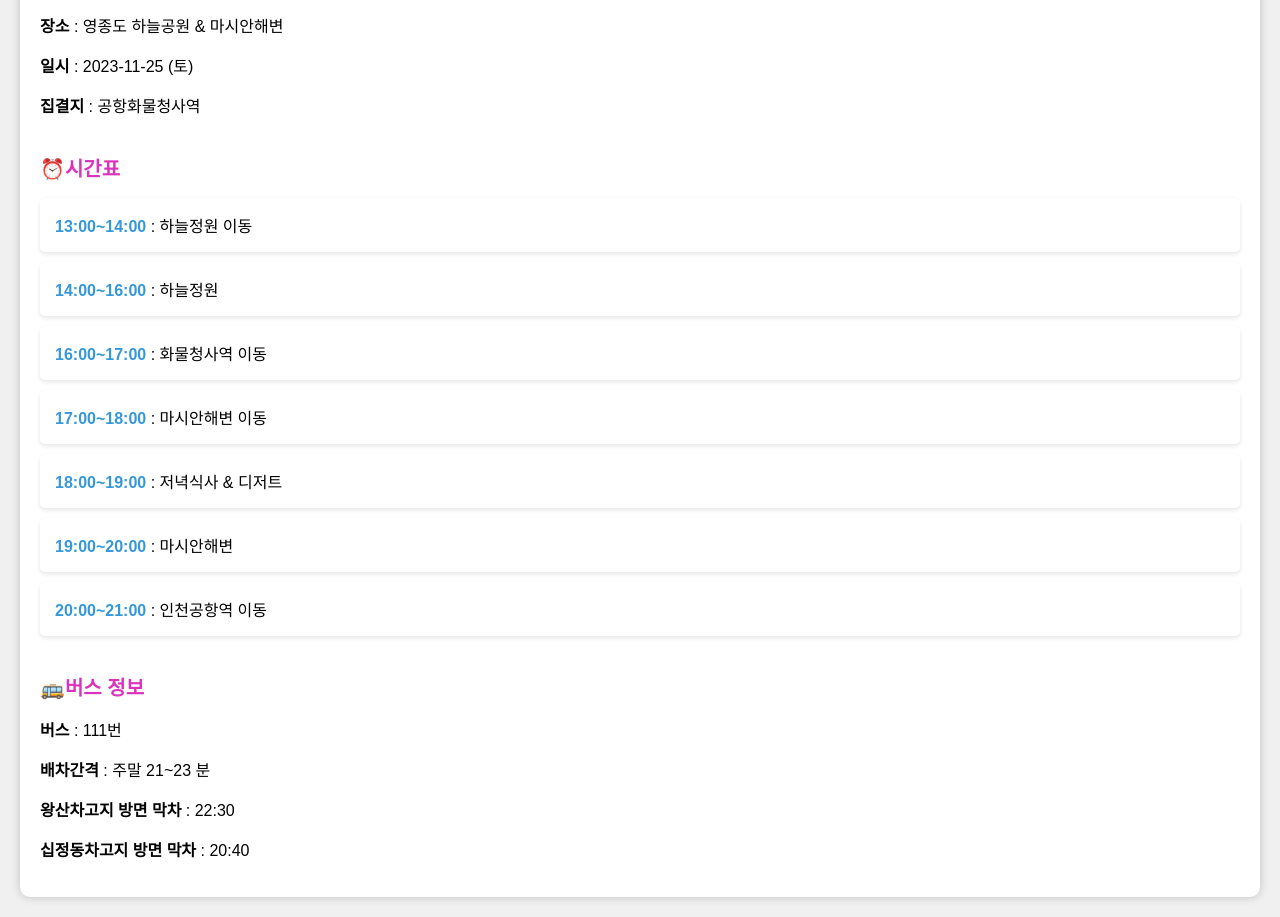
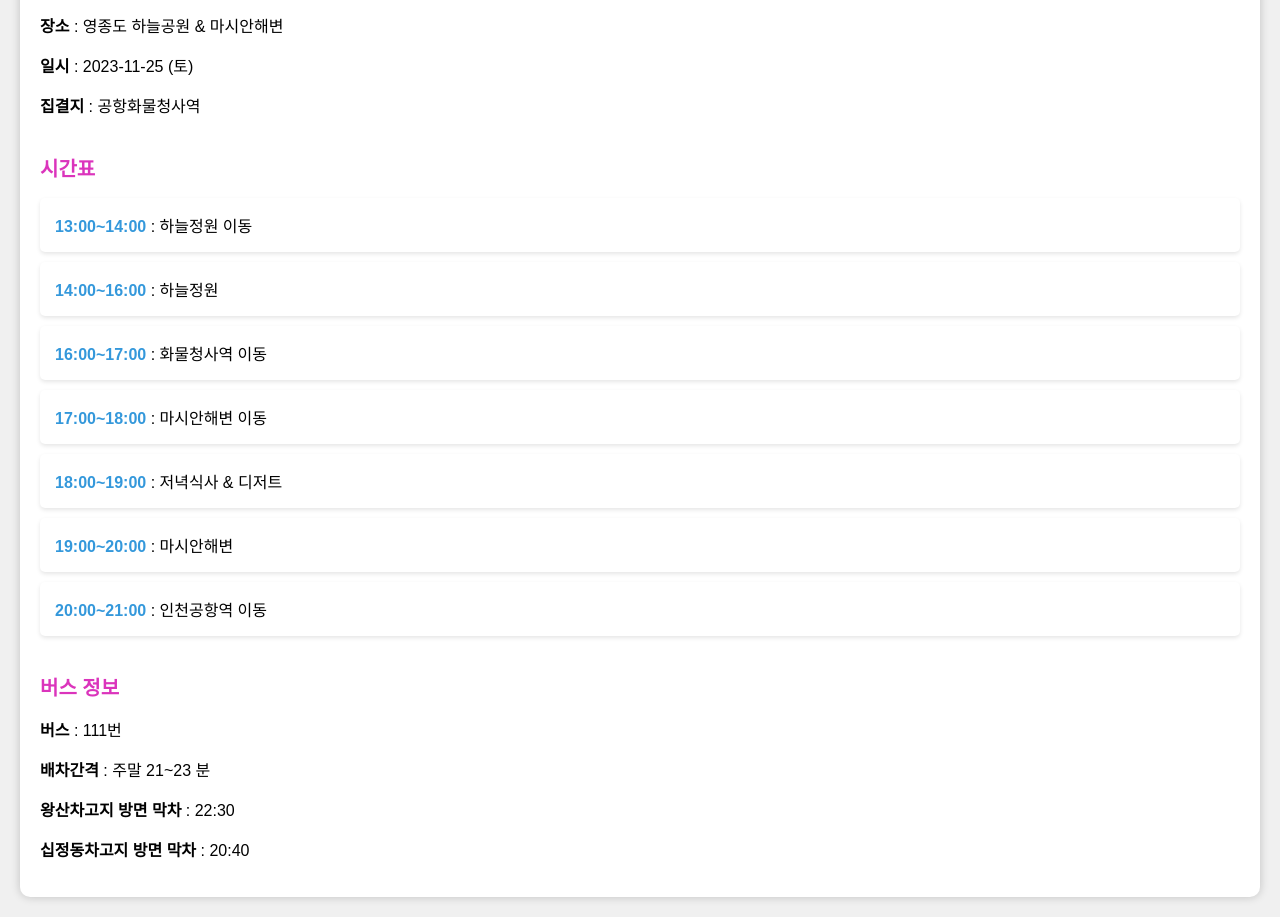
Before and after one commit to DoYeon0430/DoYeon0430.github.io, a plain HTML site: page index.html in a window 1280 px wide. Shown: the part 1700-2617 px from the top of the page. Drawn offline with Linux system fonts and the light colour scheme.

Commit message:
Update index.html

```diff
--- a/index.html
+++ b/index.html
@@ -169,7 +169,7 @@
         <p><strong>집결지</strong> : 공항화물청사역</p>
         </p>
 
-        <h3>⏰시간표</h3>
+        <h3>시간표</h3>
         <ul class="schedule">
             <li class="event"><strong>13:00~14:00</strong> : 하늘정원 이동</li>
             <li class="event"><strong>14:00~16:00</strong> : 하늘정원</li>
@@ -180,7 +180,7 @@
             <li class="event"><strong>20:00~21:00</strong> : 인천공항역 이동</li>
         </ul>
 
-        <h3>🚌버스 정보</h3>
+        <h3>버스 정보</h3>
         <p><strong>버스</strong> : 111번</p>
         <p><strong>배차간격</strong> : 주말 21~23 분</p>
         <p><strong>왕산차고지 방면 막차</strong> : 22:30</p>
```
